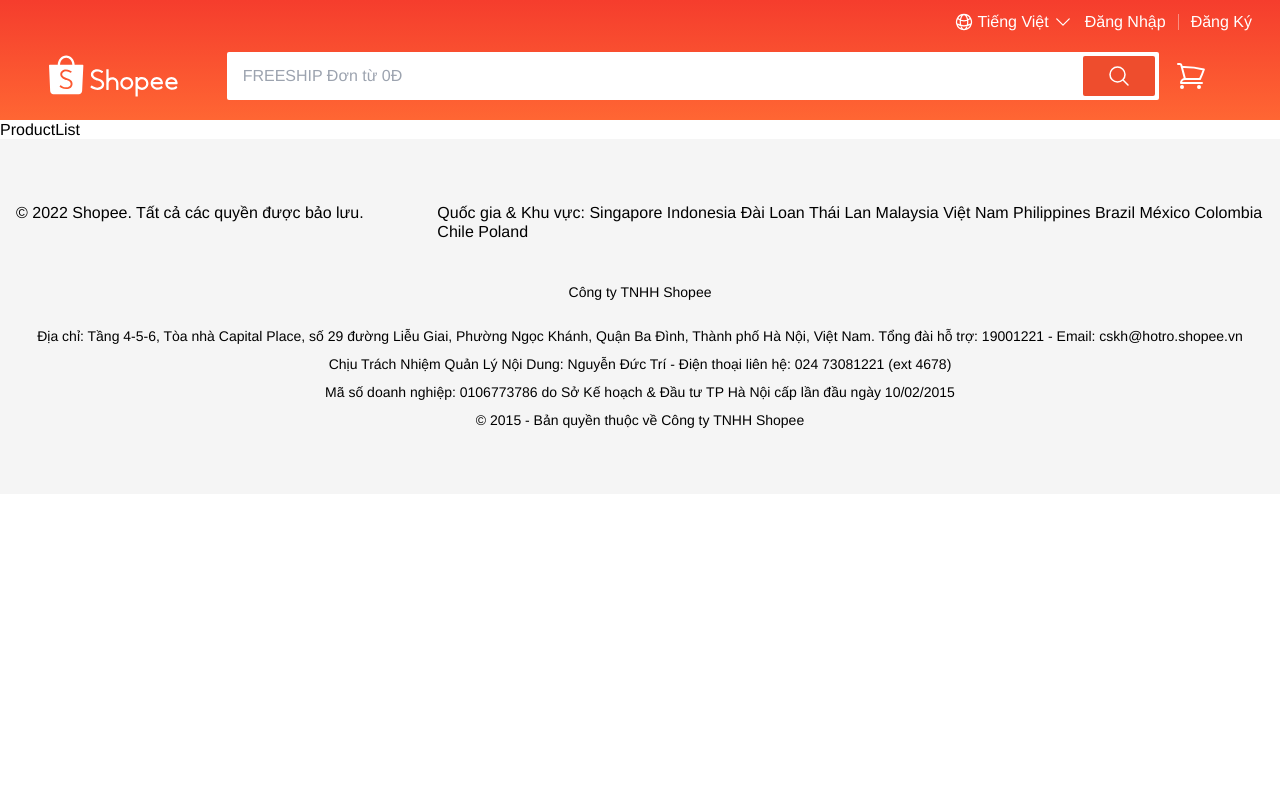
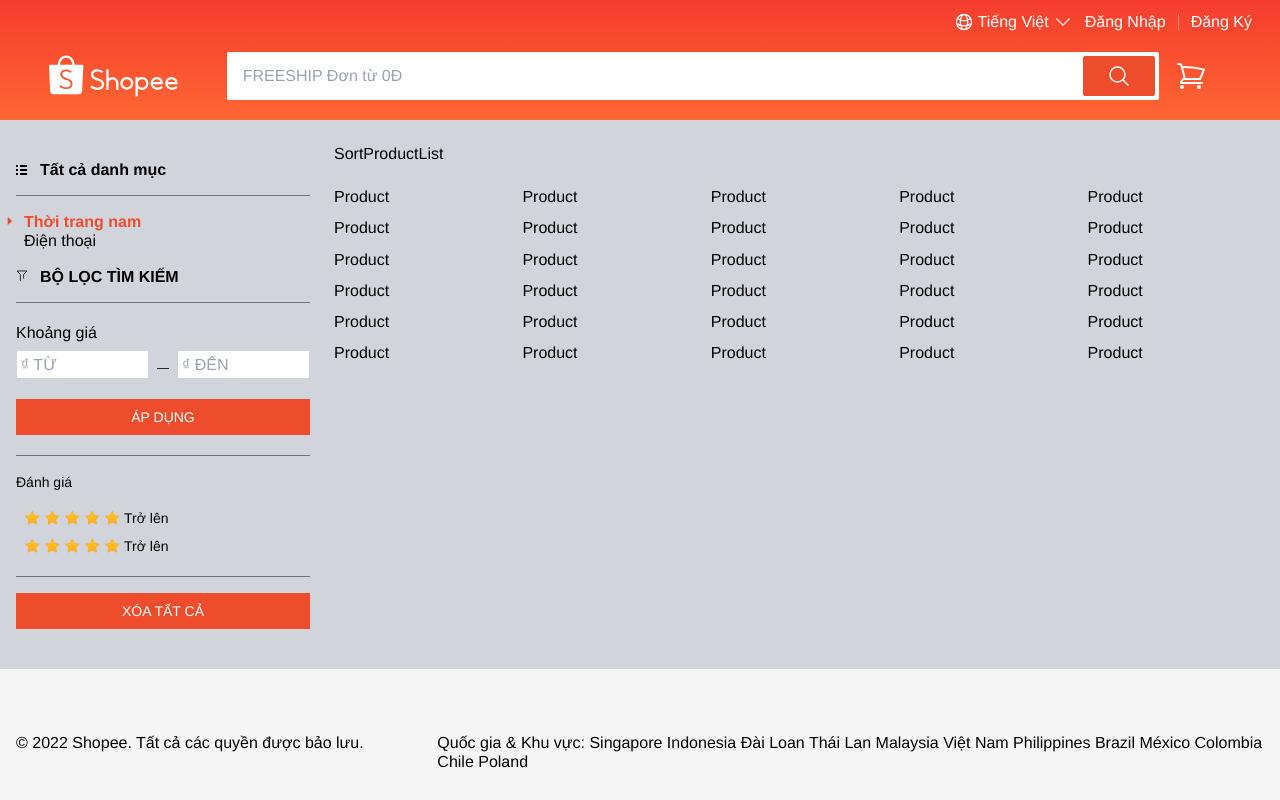
Before and after one commit to HoangLong-2001/ShopeeClone, a React (Vite) app: page / in a window 1280 px wide. Shown: the top 800 px of the page. Built offline with nearby package versions, Linux system fonts and the light colour scheme.

Commit message:
feat:handle aside filter ui

```diff
--- a/src/components/Input/Input.tsx
+++ b/src/components/Input/Input.tsx
@@ -4,8 +4,10 @@
 interface IInputProps<T extends FieldValues> extends InputHTMLAttributes<HTMLInputElement> {
   register?: UseFormRegister<T>
   rules?: RegisterOptions<T>
-  name: any
+  name?: any
   errorMessage?: string
+  classNameInput?: string
+  classNameError?: string
 }
 export default function Input<T extends FieldValues>({
   type,
@@ -14,6 +16,8 @@
   className,
   placeholder,
   name,
+  classNameError = 'mt-1 min-h-[1rem] text-sm text-red-600',
+  classNameInput = 'w-full rounded-sm border border-gray-300 p-3 outline-none focus:border-gray-500 focus:shadow-sm',
   errorMessage,
   rules
 }: IInputProps<T>) {
@@ -23,11 +27,11 @@
       <input
         type={type}
         autoComplete={autoComplete}
-        className='w-full rounded-sm border border-gray-300 p-3 outline-none focus:border-gray-500 focus:shadow-sm'
+        className={classNameInput}
         placeholder={placeholder}
         {...registerResult}
       />
-      <div className='mt-1 min-h-[1rem] text-sm text-red-600'>{errorMessage}</div>
+      <div className={classNameError}>{errorMessage}</div>
     </div>
   )
 }
--- a/src/pages/ProductList/ProductList.tsx
+++ b/src/pages/ProductList/ProductList.tsx
@@ -1,3 +1,31 @@
+import AsideFilter from './components/AsideFilter'
+import Product from './components/Product'
+import SortProductList from './components/SortProductList'
+
 export default function ProductList() {
-  return <div>ProductList</div>
+  return (
+    <div className='bg-gray-300 py-6'>
+      <div className='container'>
+        <div className='grid grid-cols-12 gap-6'>
+          <div className='col-span-3'>
+            <AsideFilter />
+          </div>
+          <div className='col-span-9'>
+            <SortProductList />
+            <div className='mt-6 grid grid-cols-12 gap-3 md:grid-cols-3 lg:grid-cols-4 xl:grid-cols-5'>
+              {Array(30)
+                .fill(0)
+                .map((_, index) => (
+                  <div>
+                    <div className='col-span-1' key={index}>
+                      <Product />
+                    </div>
+                  </div>
+                ))}
+            </div>
+          </div>
+        </div>
+      </div>
+    </div>
+  )
 }
--- /dev/null
+++ b/src/pages/ProductList/components/AsideFilter/AsideFilter.tsx
@@ -0,0 +1,166 @@
+import { Link } from 'react-router'
+import Button from '~/components/Button'
+import Input from '~/components/Input'
+import PATH from '~/constants/path'
+
+export default function AsideFilter() {
+  return (
+    <div className='py-4'>
+      <Link to={PATH.home} className='flex items-center font-bold'>
+        <svg viewBox='0 0 12 10' className='mr-3 h-4 w-3 fill-current'>
+          <g fillRule='evenodd' stroke='none' strokeWidth={1}>
+            <g transform='translate(-373 -208)'>
+              <g transform='translate(155 191)'>
+                <g transform='translate(218 17)'>
+                  <path d='m0 2h2v-2h-2zm4 0h7.1519633v-2h-7.1519633z' />
+                  <path d='m0 6h2v-2h-2zm4 0h7.1519633v-2h-7.1519633z' />
+                  <path d='m0 10h2v-2h-2zm4 0h7.1519633v-2h-7.1519633z' />
+                </g>
+              </g>
+            </g>
+          </g>
+        </svg>
+        Tất cả danh mục
+      </Link>
+      <div className='my-4 h-[1px] bg-gray-500' />
+      <ul>
+        <li>
+          <Link to={PATH.home} className='relative px-2 font-semibold text-orange'>
+            <svg viewBox='0 0 4 7' className='absolute -left-[10px] top-1 h-2 w-2 fill-orange'>
+              <polygon points='4 3.5 0 0 0 7' />
+            </svg>{' '}
+            Thời trang nam
+          </Link>
+        </li>
+        <li>
+          <Link to={PATH.home} className='py-2 pl-2'>
+            Điện thoại
+          </Link>
+        </li>
+      </ul>
+      <Link to={PATH.home} className='mt-4 flex items-center font-bold uppercase'>
+        <svg
+          enableBackground='new 0 0 15 15'
+          viewBox='0 0 15 15'
+          x={0}
+          y={0}
+          className='mr-3 h-4 w-3 fill-current stroke-current'
+        >
+          <g>
+            <polyline
+              fill='none'
+              points='5.5 13.2 5.5 5.8 1.5 1.2 13.5 1.2 9.5 5.8 9.5 10.2'
+              strokeLinecap='round'
+              strokeLinejoin='round'
+              strokeMiterlimit={10}
+            />
+          </g>
+        </svg>{' '}
+        Bộ lọc tìm kiếm{' '}
+      </Link>
+      <div className='my-4 h-[1px] bg-gray-500' />
+      <div className='my-5'>
+        <div>Khoảng giá</div>
+        <form className='mt-2'>
+          <div className='flex items-center'>
+            <Input
+              type='text'
+              className='grow'
+              name={'from'}
+              placeholder='₫ TỪ'
+              classNameInput='p-1 w-full outline-none border border-gray-300 focus:border-gray-500 rounded-sm focus:shadow-sm'
+            />
+
+            <div className='mx-2 mb-3 h-[1px] w-3 shrink-0 bg-black/80' />
+            <Input
+              type='text'
+              className='grow'
+              name='to'
+              placeholder='₫ ĐẾN'
+              classNameInput='p-1 w-full outline-none border border-gray-300 focus:border-gray-500 rounded-sm focus:shadow-sm'
+            />
+          </div>
+          <Button className='flex w-full items-center justify-center bg-orange p-2 text-sm uppercase text-white hover:bg-orange/80'>
+            Áp dụng
+          </Button>
+        </form>
+      </div>
+      <div className='my-4 h-[1px] bg-gray-500' />
+      <div className='text-sm'>Đánh giá</div>
+      <ul className='my-3'>
+        <li className='py-1 pl-2'>
+          <Link to={PATH.home} className='flex items-center text-sm'>
+            {Array(5)
+              .fill(0)
+              .map((_, index) => (
+                <svg viewBox='0 0 9.5 8' className='mr-1 h-4 w-4' key={index}>
+                  <defs>
+                    <linearGradient id='ratingStarGradient' x1='50%' x2='50%' y1='0%' y2='100%'>
+                      <stop offset={0} stopColor='#ffca11' />
+                      <stop offset={1} stopColor='#ffad27' />
+                    </linearGradient>
+                    <polygon
+                      id='ratingStar'
+                      points='14.910357 6.35294118 12.4209136 7.66171903 12.896355 4.88968305 10.8823529 2.92651626 13.6656353 2.52208166 14.910357 0 16.1550787 2.52208166 18.9383611 2.92651626 16.924359 4.88968305 17.3998004 7.66171903'
+                    />
+                  </defs>
+                  <g fill='url(#ratingStarGradient)' fillRule='evenodd' stroke='none' strokeWidth={1}>
+                    <g transform='translate(-876 -1270)'>
+                      <g transform='translate(155 992)'>
+                        <g transform='translate(600 29)'>
+                          <g transform='translate(10 239)'>
+                            <g transform='translate(101 10)'>
+                              <use stroke='#ffa727' strokeWidth='.5' xlinkHref='#ratingStar' />
+                            </g>
+                          </g>
+                        </g>
+                      </g>
+                    </g>
+                  </g>
+                </svg>
+              ))}
+            <span>Trở lên</span>
+          </Link>
+        </li>
+        <li className='py-1 pl-2'>
+          <Link to='' className='flex items-center text-sm'>
+            {Array(5)
+              .fill(0)
+              .map((_, index) => (
+                <svg viewBox='0 0 9.5 8' className='mr-1 h-4 w-4' key={index}>
+                  <defs>
+                    <linearGradient id='ratingStarGradient' x1='50%' x2='50%' y1='0%' y2='100%'>
+                      <stop offset={0} stopColor='#ffca11' />
+                      <stop offset={1} stopColor='#ffad27' />
+                    </linearGradient>
+                    <polygon
+                      id='ratingStar'
+                      points='14.910357 6.35294118 12.4209136 7.66171903 12.896355 4.88968305 10.8823529 2.92651626 13.6656353 2.52208166 14.910357 0 16.1550787 2.52208166 18.9383611 2.92651626 16.924359 4.88968305 17.3998004 7.66171903'
+                    />
+                  </defs>
+                  <g fill='url(#ratingStarGradient)' fillRule='evenodd' stroke='none' strokeWidth={1}>
+                    <g transform='translate(-876 -1270)'>
+                      <g transform='translate(155 992)'>
+                        <g transform='translate(600 29)'>
+                          <g transform='translate(10 239)'>
+                            <g transform='translate(101 10)'>
+                              <use stroke='#ffa727' strokeWidth='.5' xlinkHref='#ratingStar' />
+                            </g>
+                          </g>
+                        </g>
+                      </g>
+                    </g>
+                  </g>
+                </svg>
+              ))}
+            <span>Trở lên</span>
+          </Link>
+        </li>
+      </ul>
+      <div className='my-4 h-[1px] bg-gray-500' />
+      <Button className='flex w-full items-center justify-center bg-orange p-2 text-sm uppercase text-white hover:bg-orange/80'>
+        Xóa tất cả
+      </Button>
+    </div>
+  )
+}
--- /dev/null
+++ b/src/pages/ProductList/components/AsideFilter/index.ts
@@ -0,0 +1,3 @@
+import AsideFilter from './AsideFilter'
+
+export default AsideFilter
--- /dev/null
+++ b/src/pages/ProductList/components/Product/Product.tsx
@@ -0,0 +1,3 @@
+export default function Product() {
+  return <div>Product</div>
+}
--- /dev/null
+++ b/src/pages/ProductList/components/Product/index.ts
@@ -0,0 +1,3 @@
+import Product from './Product'
+
+export default Product
--- /dev/null
+++ b/src/pages/ProductList/components/SortProductList/SortProductList.tsx
@@ -0,0 +1,3 @@
+export default function SortProductList() {
+  return <div>SortProductList</div>
+}
--- /dev/null
+++ b/src/pages/ProductList/components/SortProductList/index.ts
@@ -0,0 +1,3 @@
+import SortProductList from './SortProductList'
+
+export default SortProductList
```
Also changed, not shown: src/constants/path.ts (line endings or trailing spaces).
